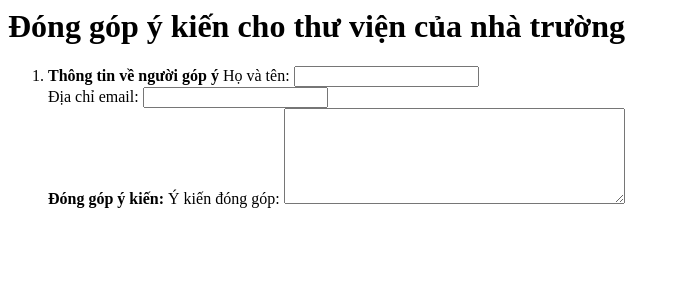
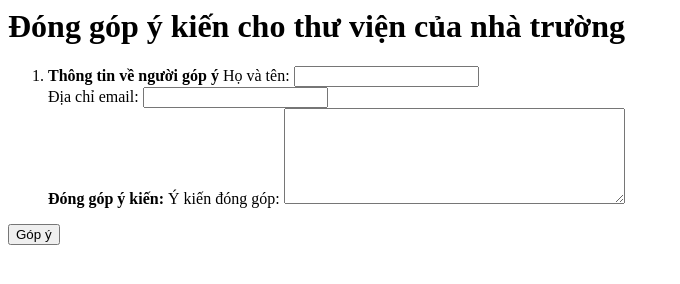
Before and after one commit to thuthuy1709/Thu-Thuy-, a plain HTML site: page content/bai7_nv1.html in a window 1280 px wide. Shown: the whole page, without its empty margins (0-680 px from the left). Drawn offline with Linux system fonts and the light colour scheme.

Commit message:
Update bai7_nv1.html

```diff
--- a/content/bai7_nv1.html
+++ b/content/bai7_nv1.html
@@ -22,6 +22,7 @@
           </label> <br>
         </li>
       </ol>
+          <input type="submit" name="cmd" value="Góp ý">
     </form>
   </body>
 </html>
```
